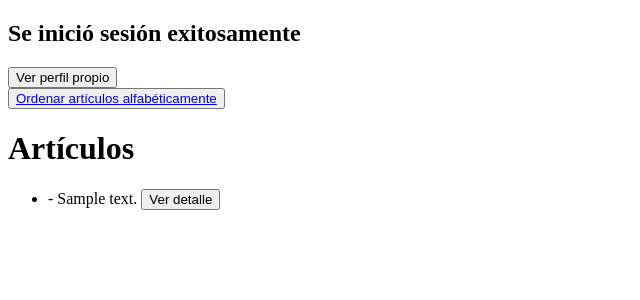
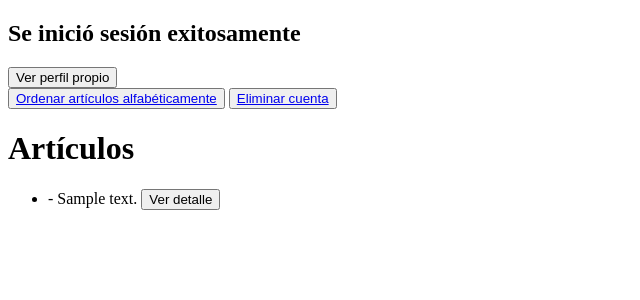
Before and after one commit to anaalazaro/Caritas, a Django app: page /ordenarAlfabeticamente in a window 1280 px wide. Shown: the top 300 px of the page, without its empty margins (0-640 px from the left). Run offline with Django 5.2, Linux system fonts and the light colour scheme; tables that the repository leaves empty hold one stand-in row (values such as "Sample post").

Commit message:
agregando boton para eliminar cuenta

```diff
--- a/Caritas/templates/menuPrincipal.html
+++ b/Caritas/templates/menuPrincipal.html
@@ -16,6 +16,9 @@
         <button type="submit" class="btn btn-primary">
             <a href="{% url 'ordenados' %}">Ordenar artículos alfabéticamente</a>
         </button>
+        <button type="submit" class="btn btn-primary">
+            <a href="{% url 'eliminar_cuenta' user.dni %}">Eliminar cuenta</a>
+        </button>
 
         <h1>Artículos</h1>
         <ul>
--- a/Caritas/urls.py
+++ b/Caritas/urls.py
@@ -55,5 +55,5 @@ urlpatterns = [
   path('detalleArticulo//<int:articulo_id>/', viewsDetalle.mostrarDetalle, name='detalle'),
   path('ordenarAlfabeticamente', viewsInicio.mostrarArticulosOrdenados, name='ordenados'),
   path('verOtroUsuario/', other_profile_views.view_other_profile, name= 'ver_otro_usuario'),
-  path ('eliminarCuenta/', eliminar_cuenta_views.delete_account, name= 'eliminar_cuenta'),
+  path ('eliminarCuenta//<int:usuario_dni>/', eliminar_cuenta_views.delete_account, name= 'eliminar_cuenta'),
 ]+ static(settings.MEDIA_URL, document_root=settings.MEDIA_ROOT)
```
